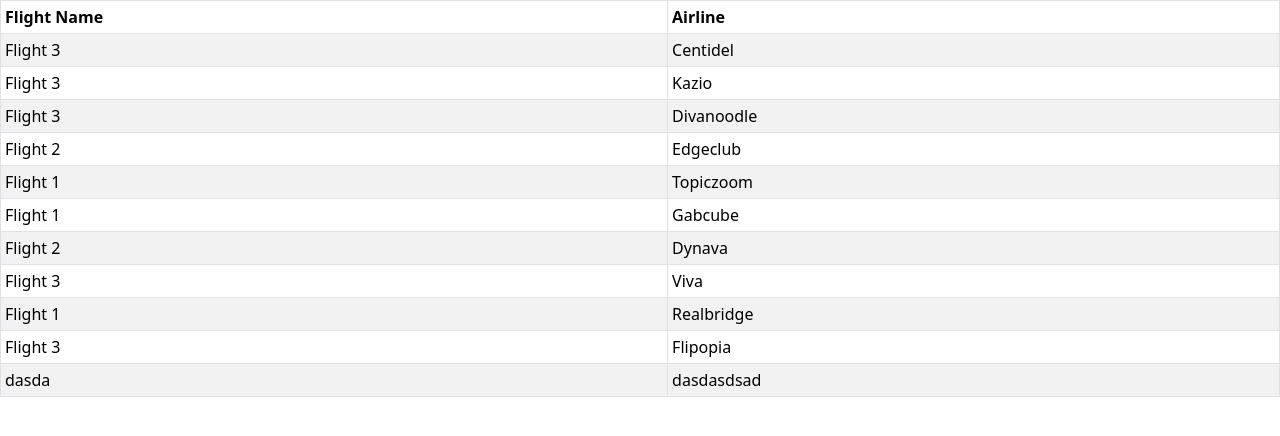
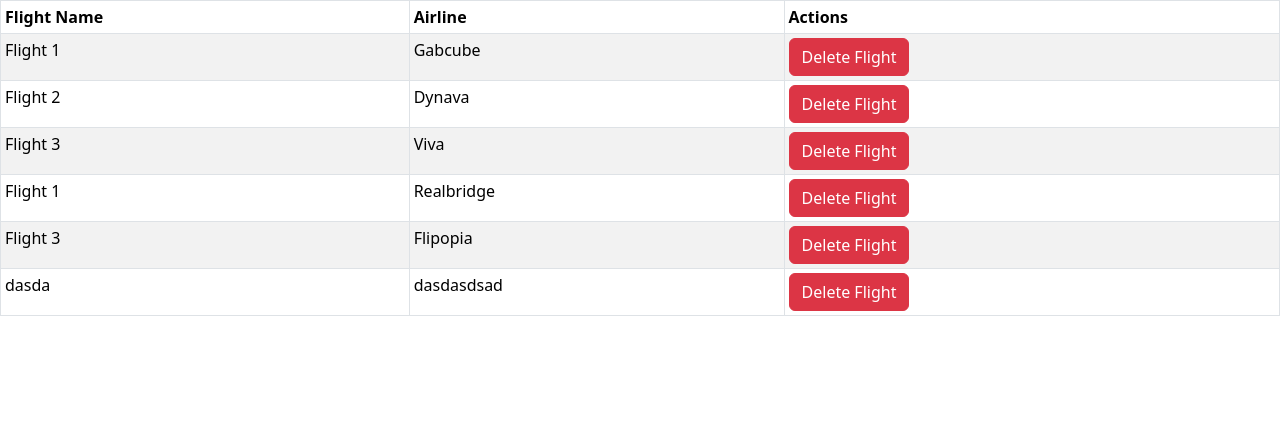
Before and after one commit to frontenddevtrainer/my-react-app-21-sep, a React (Vite) app: page /admin/flights in a window 1280 px wide. Shown: the top 436 px of the page. Built offline with nearby package versions, Linux system fonts and the light colour scheme; data requests are answered from the project's data file.

Commit message:
Added delete model and delete api

```diff
--- a/db.json
+++ b/db.json
@@ -7,66 +7,6 @@
     }
   ],
   "flights": [
-    {
-      "flight_name": "Flight 3",
-      "airline": "Centidel",
-      "price": 7771.74,
-      "id": 1,
-      "departure_time": "3/27/2022 19:09",
-      "arrival_time": "3/12/2022 08:27",
-      "departure_city": "Kortesjärvi",
-      "arrival_city": "Konongo",
-      "flight_duration": 1.8,
-      "available_seats": 122
-    },
-    {
-      "flight_name": "Flight 3",
-      "airline": "Kazio",
-      "price": 2980.2,
-      "id": 2,
-      "departure_time": "10/3/2022 08:49",
-      "arrival_time": "1/19/2022 06:01",
-      "departure_city": "Khotsimsk",
-      "arrival_city": "Ladoang",
-      "flight_duration": 5.2,
-      "available_seats": 176
-    },
-    {
-      "flight_name": "Flight 3",
-      "airline": "Divanoodle",
-      "price": 1947.71,
-      "id": 3,
-      "departure_time": "12/25/2022 22:03",
-      "arrival_time": "6/6/2022 18:17",
-      "departure_city": "Gilowice",
-      "arrival_city": "Stoczek",
-      "flight_duration": 1.5,
-      "available_seats": 39
-    },
-    {
-      "flight_name": "Flight 2",
-      "airline": "Edgeclub",
-      "price": 6419.35,
-      "id": 4,
-      "departure_time": "4/29/2022 22:26",
-      "arrival_time": "12/29/2022 14:46",
-      "departure_city": "Wiset Chaichan",
-      "arrival_city": "Armash",
-      "flight_duration": 3.8,
-      "available_seats": 43
-    },
-    {
-      "flight_name": "Flight 1",
-      "airline": "Topiczoom",
-      "price": 5291.01,
-      "id": 5,
-      "departure_time": "2/15/2022 09:48",
-      "arrival_time": "6/5/2022 08:41",
-      "departure_city": "Kitami",
-      "arrival_city": "Qinshan",
-      "flight_duration": 3.2,
-      "available_seats": 111
-    },
     {
       "flight_name": "Flight 1",
       "airline": "Gabcube",
--- /dev/null
+++ b/src/components/delete-modal/delete-modal.component.jsx
@@ -0,0 +1,32 @@
+import Button from "react-bootstrap/Button";
+import Modal from "react-bootstrap/Modal";
+
+const DeleteModal = ({ title, message, onDelete, onClose, show, selected }) => {
+  return (
+    <Modal show={show} onHide={onClose}>
+      <Modal.Header closeButton>
+        <Modal.Title>{title}</Modal.Title>
+      </Modal.Header>
+
+      <Modal.Body>
+        <p>{message}</p>
+      </Modal.Body>
+
+      <Modal.Footer>
+        <Button variant="secondary" onClick={onClose}>
+          Close
+        </Button>
+        <Button
+          variant="primary"
+          onClick={() => {
+            onDelete(selected);
+          }}
+        >
+          Delete
+        </Button>
+      </Modal.Footer>
+    </Modal>
+  );
+};
+
+export default DeleteModal;
--- a/src/pages/admin/flights/flights-page.component.jsx
+++ b/src/pages/admin/flights/flights-page.component.jsx
@@ -1,10 +1,13 @@
-import { useEffect } from "react";
+import { useEffect, useState } from "react";
 import Table from "react-bootstrap/Table";
+import Button from "react-bootstrap/Button";
 import { useDispatch, useSelector } from "react-redux";
-import { fetchFlights } from "../../../store/slices/flights";
+import { deleteFlight, fetchFlights } from "../../../store/slices/flights";
+import DeleteModal from "../../../components/delete-modal/delete-modal.component";
 
 const AdminFlightsPage = () => {
   const dispatch = useDispatch();
+  const [showDeleteModal, setShowDeleteModal] = useState(null);
 
   useEffect(() => {
     dispatch(fetchFlights());
@@ -19,12 +22,27 @@ const AdminFlightsPage = () => {
     return <div>No Flights found</div>;
   }
 
+  const handleFlightDelete = (flight) => {
+    setShowDeleteModal(flight);
+  };
+
+  const handleDeleteModalClose = () => {
+    setShowDeleteModal(null);
+  };
+
+  const handleDeleteModalOnDelete = (flight) => {
+    dispatch(deleteFlight(flight.id));
+    setShowDeleteModal(null);
+  };
+
   return (
+    <>
       <Table striped bordered hover size="sm">
         <thead>
           <tr>
             <th>Flight Name</th>
             <th>Airline</th>
+            <th>Actions</th>
           </tr>
         </thead>
         <tbody>
@@ -35,11 +53,30 @@ const AdminFlightsPage = () => {
                 <tr>
                   <td>{flight.flight_name}</td>
                   <td>{flight.airline}</td>
+                  <td>
+                    <Button
+                      onClick={() => {
+                        handleFlightDelete(flight);
+                      }}
+                      variant="danger"
+                    >
+                      Delete Flight
+                    </Button>
+                  </td>
                 </tr>
               );
             })}
         </tbody>
       </Table>
+      <DeleteModal
+        selected={showDeleteModal}
+        show={showDeleteModal}
+        title={"Delete Flight"}
+        message={"Are you sure?"}
+        onClose={handleDeleteModalClose}
+        onDelete={handleDeleteModalOnDelete}
+      />
+    </>
   );
 };
 
--- a/src/store/slices/flights.js
+++ b/src/store/slices/flights.js
@@ -16,6 +16,15 @@ const fetchFlights = createAsyncThunk("flights/fetchFlights", async () => {
 const addFlight = createAsyncThunk("flights/addFlights", async (payload) => {
   try {
     const response = await axios.post("http://localhost:3000/flights", payload);
+    return response.data;
+  } catch (error) {
+    return [];
+  }
+});
+
+const deleteFlight = createAsyncThunk("flights/deleteFlight", async (id) => {
+  try {
+    const response = await axios.delete(`http://localhost:3000/flights/${id}`);
     return response.data;
   } catch (error) {
     return [];
@@ -65,14 +74,16 @@ const FlightsSlice = createSlice({
     });
 
     builder.addCase(addFlight.pending, () => {});
+    builder.addCase(addFlight.fulfilled, () => {});
+    builder.addCase(addFlight.rejected, () => {});
 
-    builder.addCase(addFlight.fulfilled, () => {});
-
-    builder.addCase(addFlight.rejected, () => {});
+    builder.addCase(deleteFlight.pending, () => {});
+    builder.addCase(deleteFlight.fulfilled, () => {});
+    builder.addCase(deleteFlight.rejected, () => {});
   },
 });
 
 const { actions, reducer } = FlightsSlice;
 const { getFlights, filterByPrice } = actions;
 
-export { reducer, getFlights, filterByPrice, fetchFlights, addFlight };
+export { reducer, getFlights, filterByPrice, fetchFlights, addFlight, deleteFlight};
```
Lines whose indentation alone changed are shown as unchanged.
